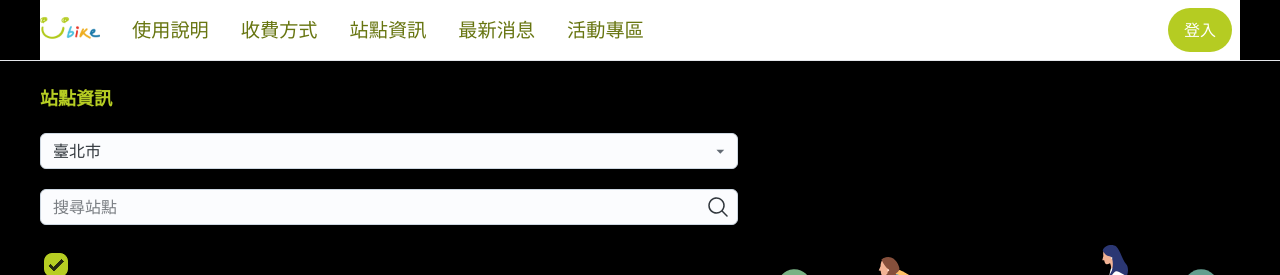
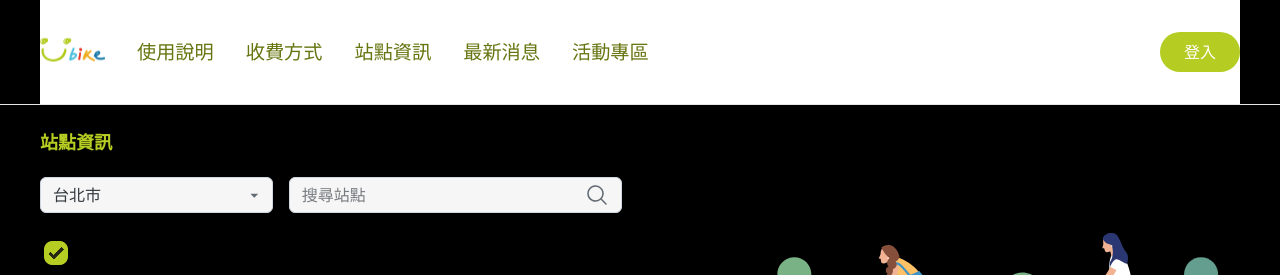
Before and after one commit to OwenLu0125/ubike, a Next.js app: page / in a window 1280 px wide. Shown: the top 275 px of the page. Built offline with nearby package versions, Linux system fonts and the light colour scheme; no server answers.

Commit message:
refactor: layout adjust

```diff
--- a/app/components/DataTable/DataTable.css
+++ b/app/components/DataTable/DataTable.css
@@ -30,6 +30,7 @@ tbody tr:nth-child(even) {
 tbody td:nth-child(4),
 tbody td:nth-child(5) {
   color: #b5cc22;
+  font-weight: bold;
 }
 
 tbody td {
--- a/app/components/DataTable/DataTable.tsx
+++ b/app/components/DataTable/DataTable.tsx
@@ -39,7 +39,7 @@ const DataTable: React.FC<DataTableProps> = ({
             <tr key={item.sno}>
               <td>{selectedCity}</td>
               <td>{item.sarea}</td>
-              <td>{item.sna}</td>
+              <td>{item.sna.slice(11)}</td>
               <td>{item.tot}</td>
               <td>{item.bemp}</td>
             </tr>
--- a/app/components/Navbar/Navbar.css
+++ b/app/components/Navbar/Navbar.css
@@ -25,13 +25,15 @@ header {
   flex-direction: column;
   left: 7%;
   top: 2rem;
+  width: 5rem;
 }
-.btn-primary {
+.login {
   position: fixed;
-  width: auto;
+  width: 5rem;
+  height: 3rem;
   background-color: #fff;
   color: #b5cc22;
-  bottom: 20rem;
+  bottom: 10rem;
   left: 7%;
   border: 0px;
   border-radius: 28px;
@@ -139,6 +141,7 @@ header {
     display: flex;
     width: 100%;
     justify-content: space-between;
+    align-items: center;
     padding-left: 2rem;
   }
   /*導覽項目 CSS 樣式設定復原*/
@@ -156,7 +159,7 @@ header {
     all: unset;
     display: flex;
     width: 100%;
-    height: 60px;
+    height: 104px;
     text-align: center;
     background: #ffffff;
     z-index: 999;
@@ -174,13 +177,13 @@ header {
     align-items: center;
     grid-gap: 2rem;
   }
-  .btn-primary {
+  .login {
     all: unset;
+    width: 5rem;
+    height: 2.5rem;
     background-color: #b5cc22;
     color: #fff;
-    width: 4rem;
-    height: auto;
-    margin: 0.5rem;
     border-radius: 28px;
+    cursor: pointer;
   }
 }
--- a/app/components/Navbar/Navbar.tsx
+++ b/app/components/Navbar/Navbar.tsx
@@ -38,7 +38,7 @@ const Navbar = () => {
               </a>
             </li>
           </ul>
-          <button className='btn btn-primary'>登入</button>
+          <button className='login'>登入</button>
         </nav>
         <label className='navbar-toggle-label' htmlFor='navbar-toggle'>
           <span className='hamburger'></span>
--- a/app/page.tsx
+++ b/app/page.tsx
@@ -4,7 +4,6 @@ import Image from 'next/image';
 import bike from '../public/bike.svg';
 import DataTable from './components/DataTable/DataTable';
 import Navbar from './components/Navbar/Navbar';
-import FormControl from '@mui/joy/FormControl';
 import { IconButton, Input } from '@mui/joy';
 import Autocomplete from '@mui/joy/Autocomplete';
 import { BikeData } from './type';
@@ -41,7 +40,7 @@ const getCityOptions = (data: Record<string, string[]>): CityOption[] => {
 export default function MyComponent() {
   const [data, setData] = React.useState<BikeData[]>([]);
   const [selectAll, setSelectAll] = React.useState(true);
-  const [selectedCity, setSelectedCity] = React.useState('臺北市'); // 縣市選項
+  const [selectedCity, setSelectedCity] = React.useState('台北市'); // 縣市選項
   const [cityInputText, setCityInputText] = React.useState(''); // 縣市搜尋
   const [siteInputText, setSiteInputText] = React.useState(''); // 站點搜尋
   const initialCityOptions: CityOption[] = getCityOptions(area_data);
@@ -60,14 +59,13 @@ export default function MyComponent() {
     }));
   };
 
-  // 当选中城市发生变化时加载数据
   React.useEffect(() => {
     const loadData = (city: string) => {
       setLoading(true);
       if (city === '高雄市') {
         setData(dummy);
         setLoading(false);
-      } else if (city === '臺北市') {
+      } else if (city === '台北市') {
         fetch(
           'https://tcgbusfs.blob.core.windows.net/dotapp/youbike/v2/youbike_immediate.json'
         )
@@ -114,8 +112,6 @@ export default function MyComponent() {
     // eslint-disable-next-line react-hooks/exhaustive-deps
   }, [selectAll]);
 
-  React.useEffect(() => {}, []);
-
   return (
     <>
       <div className='flex flex-col items-center px-10'>
@@ -125,27 +121,36 @@ export default function MyComponent() {
             <h1 className=' relative mt-12 text-primary text-lg font-bold self-start'>
               站點資訊
             </h1>
-            <div className='relative mt-5 d:flex md:gap-x-4 md:flex-row-reverse'>
-              <FormControl id='controllable-states-demo'>
-                <Autocomplete
-                  placeholder='選擇縣市'
-                  value={selectedCity}
-                  onChange={(event, newValue) => {
-                    console.log(newValue);
-                    setSelectedCity(newValue as string);
-                  }}
-                  inputValue={cityInputText}
-                  onInputChange={(event, newInputValue) => {
-                    setCityInputText(newInputValue);
-                  }}
-                  options={initialCityOptions}
-                  sx={{ width: 1 }}
-                />
+            <div className='relative mt-5  md:flex md:gap-x-4 md:flex-row-reverse md:w-5/6'>
+              <div className='md:w-3/5'>
                 <Input
-                  className='mt-5'
                   endDecorator={
-                    <IconButton>
-                      {' '}
+                    <div style={{ display: 'flex' }}>
+                      {siteInputText && (
+                        <IconButton
+                          className='mr-1'
+                          sx={{
+                            ':hover': {
+                              backgroundColor: '#dbdbdb',
+                              borderRadius: '50%',
+                            },
+                          }}
+                          onClick={() => {
+                            setSiteInputText('');
+                          }}>
+                          <svg
+                            xmlns='http://www.w3.org/2000/svg'
+                            viewBox='0 0 24 24'
+                            fill='currentColor'
+                            className='w-6 h-6,'>
+                            <path
+                              fill-rule='evenodd'
+                              d='M5.47 5.47a.75.75 0 011.06 0L12 10.94l5.47-5.47a.75.75 0 111.06 1.06L13.06 12l5.47 5.47a.75.75 0 11-1.06 1.06L12 13.06l-5.47 5.47a.75.75 0 01-1.06-1.06L10.94 12 5.47 6.53a.75.75 0 010-1.06z'
+                              clip-rule='evenodd'
+                            />
+                          </svg>
+                        </IconButton>
+                      )}
                       <svg
                         xmlns='http://www.w3.org/2000/svg'
                         viewBox='0 0 24 24'
@@ -157,13 +162,29 @@ export default function MyComponent() {
                           clipRule='evenodd'
                         />
                       </svg>
-                    </IconButton>
+                    </div>
                   }
                   placeholder='搜尋站點'
+                  value={siteInputText}
                   onChange={(e) => setSiteInputText(e.target.value)}
-                  sx={{ width: 1 }}
+                  sx={{ backgroundColor: '#F6F6F6', boxShadow: 0 }}
                 />
-              </FormControl>
+              </div>
+              <div className='mt-5 md:w-2/5 md:mt-0'>
+                <Autocomplete
+                  placeholder='選擇縣市'
+                  value={selectedCity}
+                  onChange={(event, newValue) => {
+                    setSelectedCity(newValue as string);
+                  }}
+                  inputValue={cityInputText}
+                  onInputChange={(event, newInputValue) => {
+                    setCityInputText(newInputValue);
+                  }}
+                  options={initialCityOptions}
+                  sx={{ width: 1, boxShadow: 0, backgroundColor: '#F6F6F6' }}
+                />
+              </div>
             </div>
             <div className='form-control mt-5'>
               <div className='grid grid-cols-3'>
@@ -177,7 +198,7 @@ export default function MyComponent() {
                   <span className='label-text text-black'>全部勾選</span>
                 </label>
               </div>
-              <div className='grid grid-cols-3 mt-3 md:grid md:grid-cols-4'>
+              <div className='grid grid-cols-3 mt-3 md:grid md:grid-cols-4 '>
                 {selectedDistricts &&
                   Object.keys(selectedDistricts).map((district) => (
                     <label
--- a/public/dummyData.tsx
+++ b/public/dummyData.tsx
@@ -520,8 +520,8 @@ export const dummy = [
     infoDate: '2023-10-23',
   },
 ];
- export const area_data = {
-  臺北市: [
+export const area_data = {
+  台北市: [
     '中正區',
     '大同區',
     '中山區',
```
